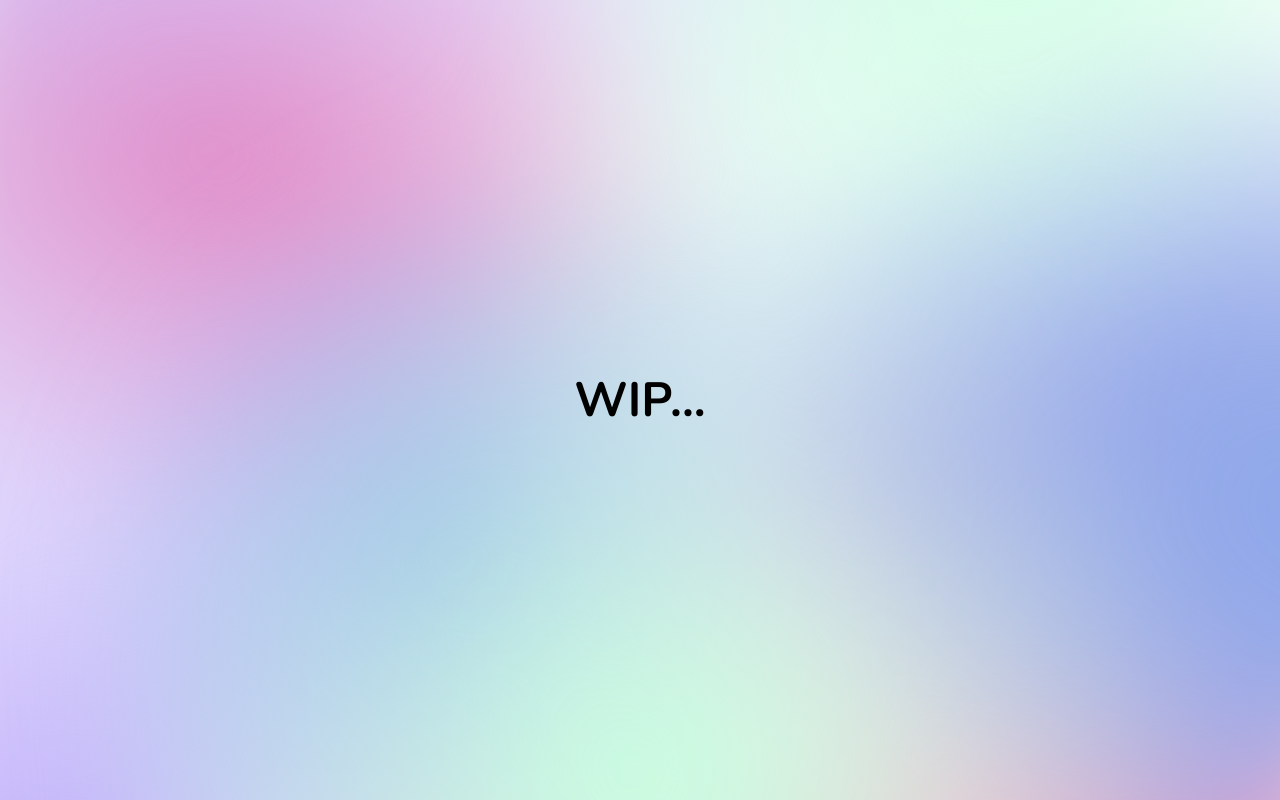
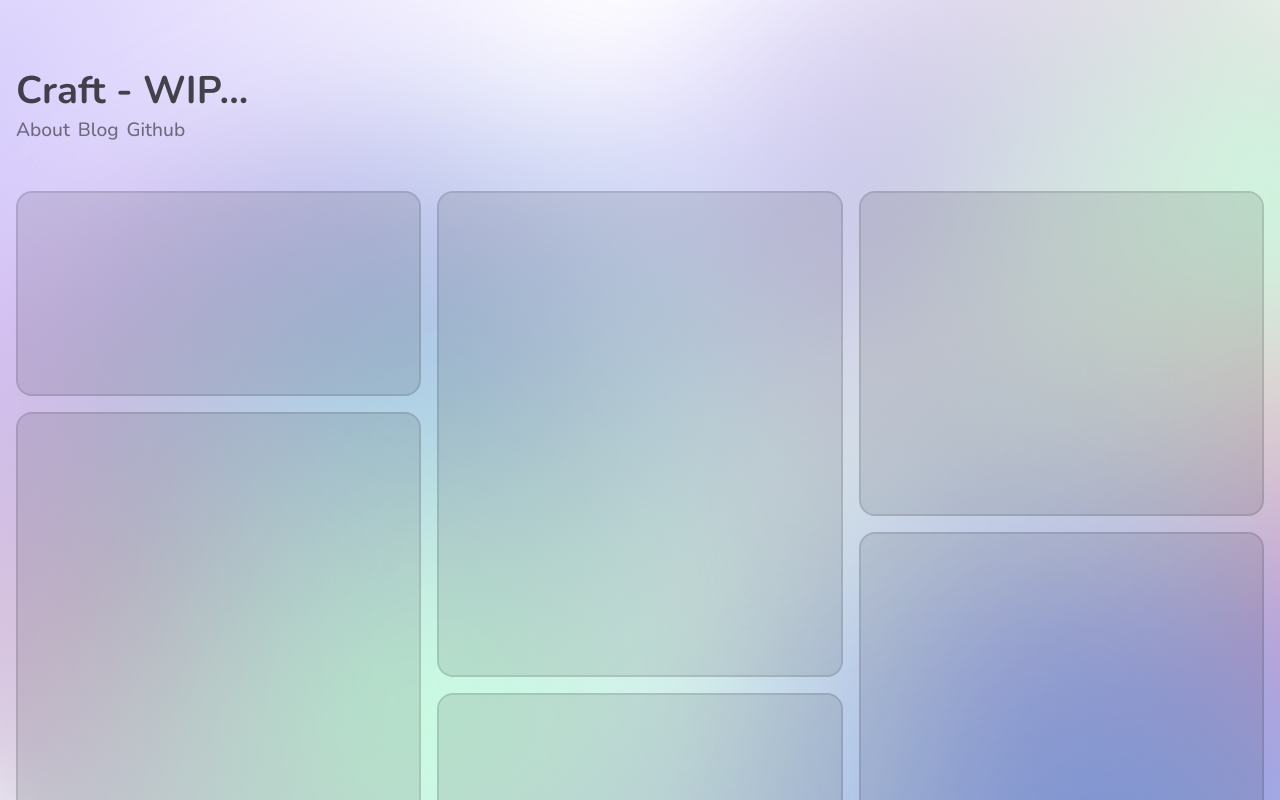
Before and after one commit to HoseungJang/craft.hoseung.me, a React app: page / in a window 1280 px wide. Shown: the top 800 px of the page. Built offline with nearby package versions, Linux system fonts and the light colour scheme.

Commit message:
fix main

```diff
--- a/src/pages/Main/index.tsx
+++ b/src/pages/Main/index.tsx
@@ -1,24 +1,162 @@
 import { css } from "@emotion/css";
 import { Layout } from "./components/Layout";
+import { useViewportSize } from "hooks/useViewportSize";
+import { ReactNode, useMemo } from "react";
+import { AspectRatio } from "components/AspectRatio";
+
+interface Data {
+  width: number;
+  height: number;
+}
+
+const data: Data[] = [
+  { width: 1, height: 0.5 },
+  { width: 1, height: 1.2 },
+  { width: 1, height: 0.8 },
+  { width: 1, height: 1 },
+  { width: 1, height: 0.7 },
+  { width: 1, height: 0.7 },
+  { width: 1, height: 0.8 },
+  { width: 1, height: 0.7 },
+  { width: 1, height: 0.4 },
+  { width: 1, height: 1.3 },
+  { width: 1, height: 0.4 },
+  { width: 1, height: 0.8 },
+  { width: 1, height: 0.3 },
+  { width: 1, height: 1.2 },
+  { width: 1, height: 1.2 },
+  { width: 1, height: 0.7 },
+  { width: 1, height: 0.7 },
+  { width: 1, height: 0.8 },
+  { width: 1, height: 1.3 },
+  { width: 1, height: 0.6 },
+  { width: 1, height: 1 },
+];
 
 export function Main() {
+  const [vw] = useViewportSize();
+
+  const columnLength = vw >= 1000 ? 3 : vw >= 500 ? 2 : 1;
+
+  const columns = useMemo(() => {
+    return data.reduce((acc, cur, index) => {
+      acc[index % columnLength].push(cur);
+      return acc;
+    }, Array.from({ length: columnLength }).map(() => []) as Data[][]);
+  }, [columnLength]);
+
   return (
     <Layout>
-      <div
+      <header
         className={css`
-          width: 100vw;
-          height: 100vh;
+          width: 100%;
 
-          display: flex;
-          justify-content: center;
-          align-items: center;
-
-          font-size: 3rem;
-          font-weight: 700;
+          margin: 4rem 0 2rem;
+          padding: 0 16px;
         `}
       >
-        WIP...
-      </div>
+        <h1
+          className={css`
+            margin: 0;
+
+            font-size: 2.4rem;
+            color: rgba(0, 0, 0, 0.7);
+          `}
+        >
+          Craft - WIP...
+        </h1>
+        <div
+          className={css`
+            > a {
+              font-size: 1.2rem;
+              font-weight: 500;
+              color: rgba(0, 0, 0, 0.5);
+
+              @media (hover: hover) {
+                transition: color 0.15s;
+
+                &:hover {
+                  color: rgba(0, 0, 0, 0.4);
+                }
+              }
+
+              &:not(:last-child) {
+                margin-right: 8px;
+              }
+            }
+          `}
+        >
+          <a href="https://about.hoseung.me">About</a>
+          <a href="https://blog.hoseung.me">Blog</a>
+          <a href="https://github.com/HoseungJang">Github</a>
+        </div>
+      </header>
+      <main
+        className={css`
+          width: 100%;
+
+          padding: 16px;
+        `}
+      >
+        <div
+          className={css`
+            width: 100%;
+
+            display: flex;
+          `}
+        >
+          {columns.map((column) => (
+            <Column>
+              {column.map((row) => (
+                <Row>
+                  <AspectRatio width={row.width} height={row.height} />
+                </Row>
+              ))}
+            </Column>
+          ))}
+        </div>
+      </main>
     </Layout>
   );
 }
+
+function Column({ children }: { children: ReactNode }) {
+  return (
+    <div
+      className={css`
+        width: 100%;
+
+        display: flex;
+        flex-direction: column;
+
+        &:not(:last-child) {
+          margin-right: 16px;
+        }
+      `}
+    >
+      {children}
+    </div>
+  );
+}
+
+function Row({ children }: { children: ReactNode }) {
+  return (
+    <div
+      className={css`
+        width: 100%;
+
+        background-color: rgba(0, 0, 0, 0.1);
+
+        border: 2px solid rgba(0, 0, 0, 0.1);
+
+        border-radius: 16px;
+
+        &:not(:last-child) {
+          margin-bottom: 16px;
+        }
+      `}
+    >
+      {children}
+    </div>
+  );
+}
```
